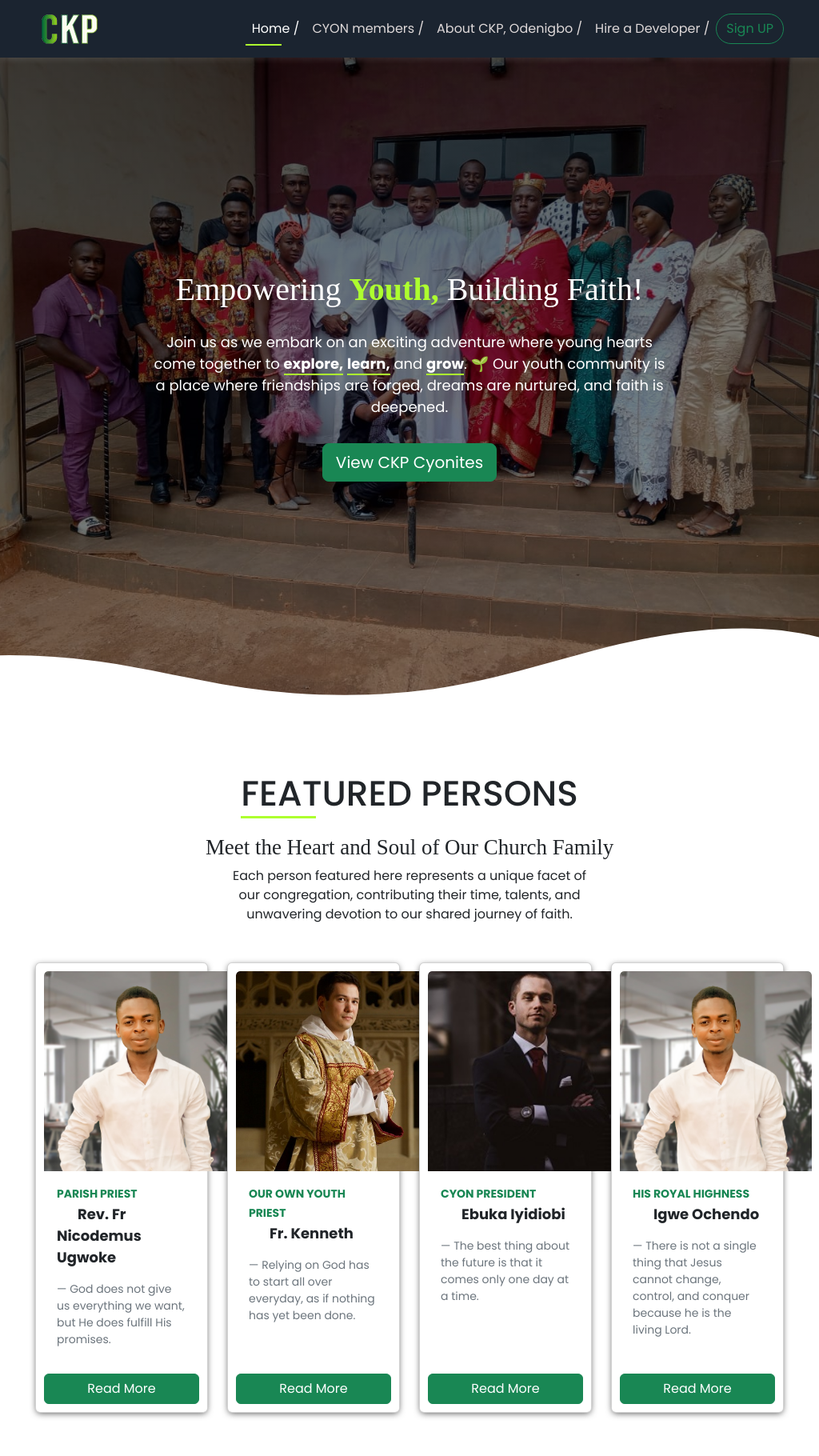
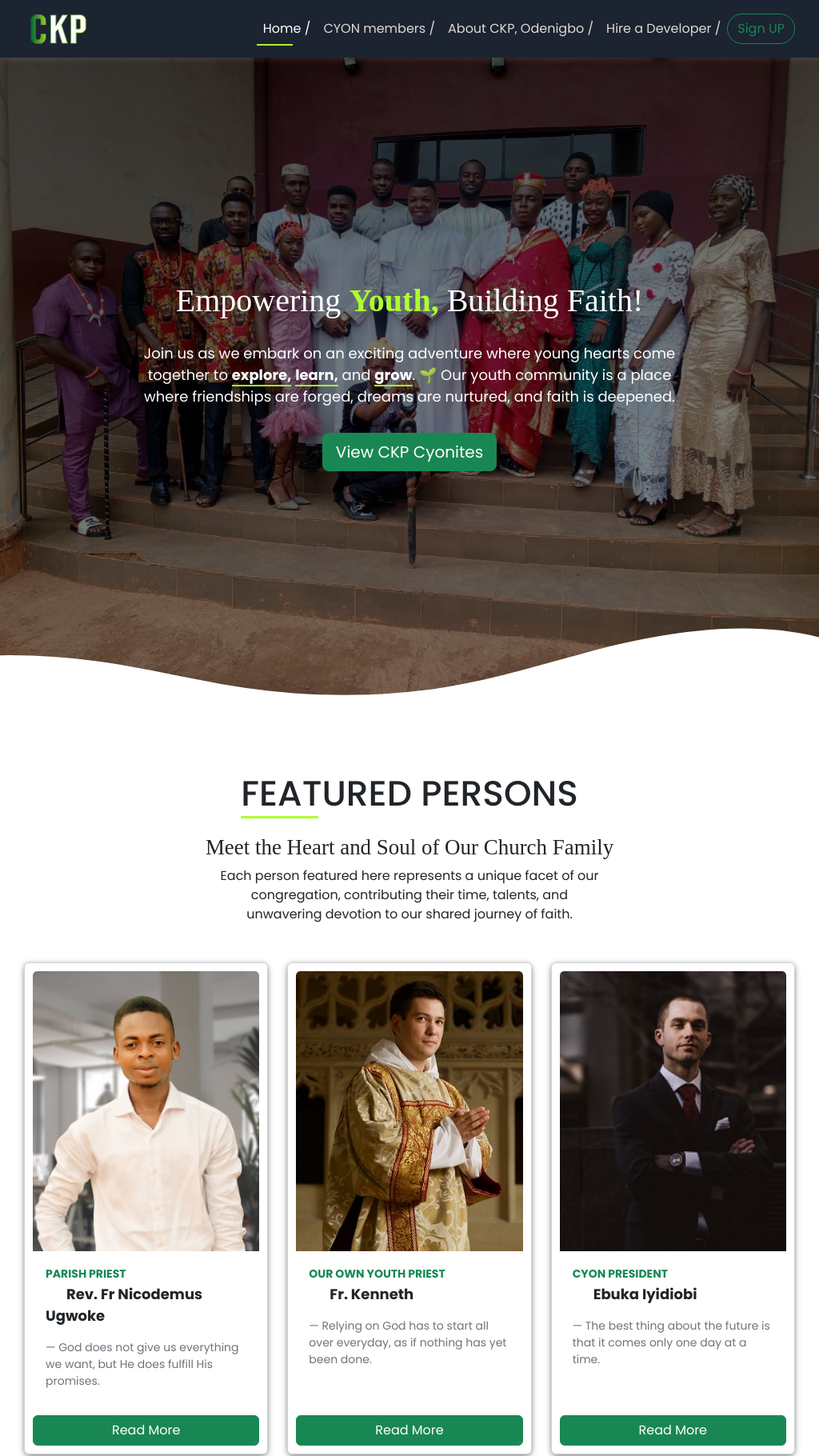
Before and after one commit to rolix202/CKP-Youth_Directory, a React (Vite) app: page / in a window 1024 px wide. Shown: the top 1820 px of the page at 80% size. Built offline with nearby package versions, Linux system fonts and the light colour scheme; some icons are missing.

Commit message:
Worked on the responsiveness

```diff
--- a/src/assets/css/featured_card.css
+++ b/src/assets/css/featured_card.css
@@ -2,7 +2,7 @@
 .featured_image{
     /* padding: 5px; */
     height: 250px;
-    width: 240px;
+    width: 100%;
     overflow: hidden;
     position: relative;
 }
@@ -48,3 +48,19 @@
         height: 350px;
     }
 }
+@media ((min-width: 768px) and (max-width: 991px)){
+    .featured_image{
+        height: 350px;
+    }
+}
+@media (min-width: 992px){
+    .featured_image{
+        width: 100%;
+    }
+}
+@media ((min-width: 992px) and (max-width: 1199px)){
+    .featured_image{
+        height: 350px;
+
+    }
+}
--- a/src/assets/css/header.css
+++ b/src/assets/css/header.css
@@ -37,3 +37,21 @@
   .navbar-toggler{
     background-color: aliceblue;
   }
+  @media ((min-width: 992px) and (max-width: 1199px)){
+    .container{
+        max-width: 100%;
+        padding: 0 30px;
+    }
+}
+@media ((min-width: 768px) and (max-width: 997px)){
+    .container{
+        max-width: 100%;
+        padding: 0 30px;
+    }
+}
+@media ((min-width: 576px) and (max-width: 767px)){
+    .container{
+        max-width: 100%;
+        padding: 0 30px;
+    }
+}
--- a/src/components/card_feature.jsx
+++ b/src/components/card_feature.jsx
@@ -3,7 +3,7 @@ import { FaCircleUser } from "react-icons/fa6";
 
 function Card(props) {
   return (
-    <div className="col-md-3">
+    <div className="col">
       <div className="card featured_card h-100">
         <div className="featured_image card-img-top">
           <img src={props.image} className="card-img-top" alt="..." />
--- a/src/components/featured_card.jsx
+++ b/src/components/featured_card.jsx
@@ -21,7 +21,7 @@ function FeaturedCard() {
     <section>
       <div className="container mt-5">
         <FeaturedHead />
-        <div className="row row-cols-1 row-cols-md-3 g-4 mt-4">
+        <div className="row row-cols-1 row-cols-md-2 row-cols-lg-3 row-cols-xl-4 g-4 mt-4">
           {featured_info.map((createCard))}
         </div>
       </div>
--- a/src/components/header.jsx
+++ b/src/components/header.jsx
@@ -25,7 +25,7 @@ function Header() {
   return (
     <section >
         <nav className="navbar navbar-expand-lg fixed-top navbar-scroll nav_custom">
-          <div className="container">
+          <div className="container header_wrapper">
             <a className="navbar-brand" href="">
               <img src={images.Logo} alt="logo" className="logo"/>
             </a>
```
Also changed, not shown: src/App.css (line endings or trailing spaces).
